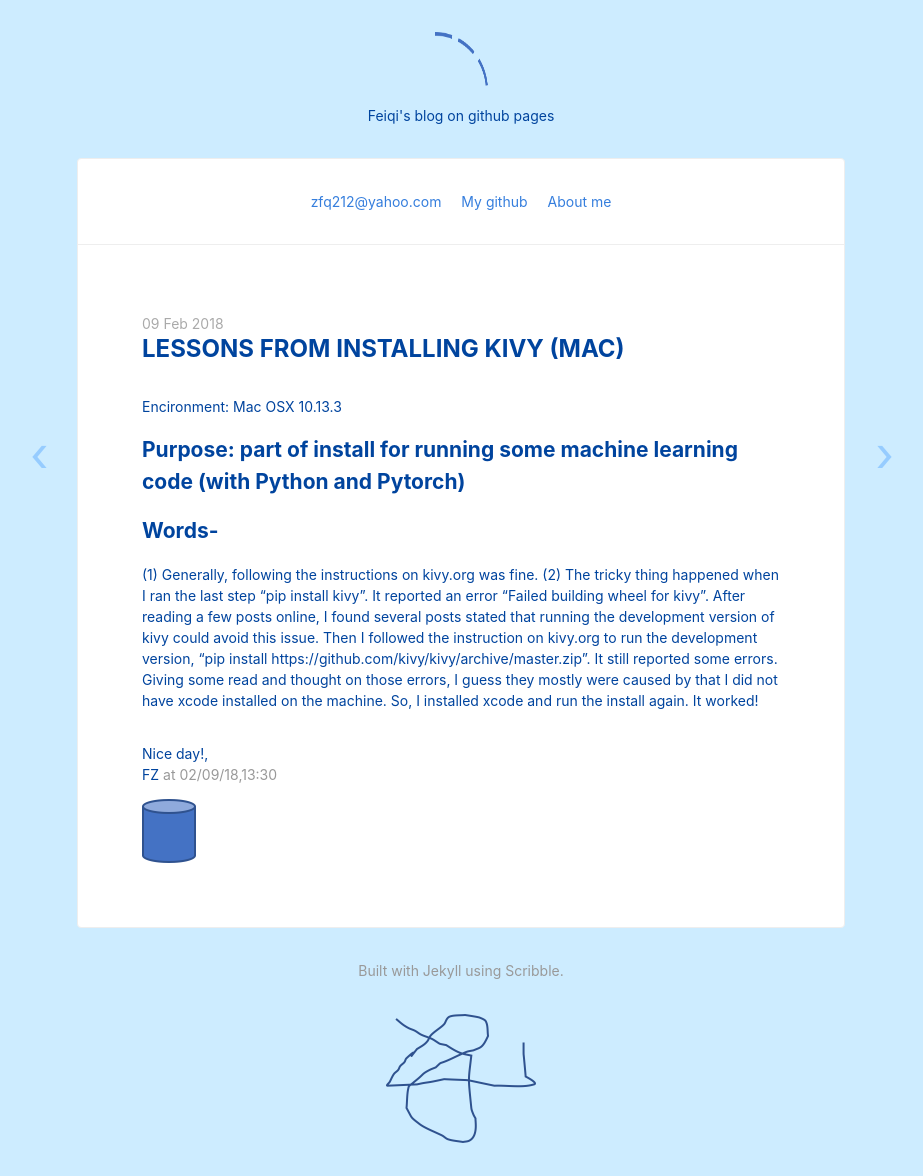
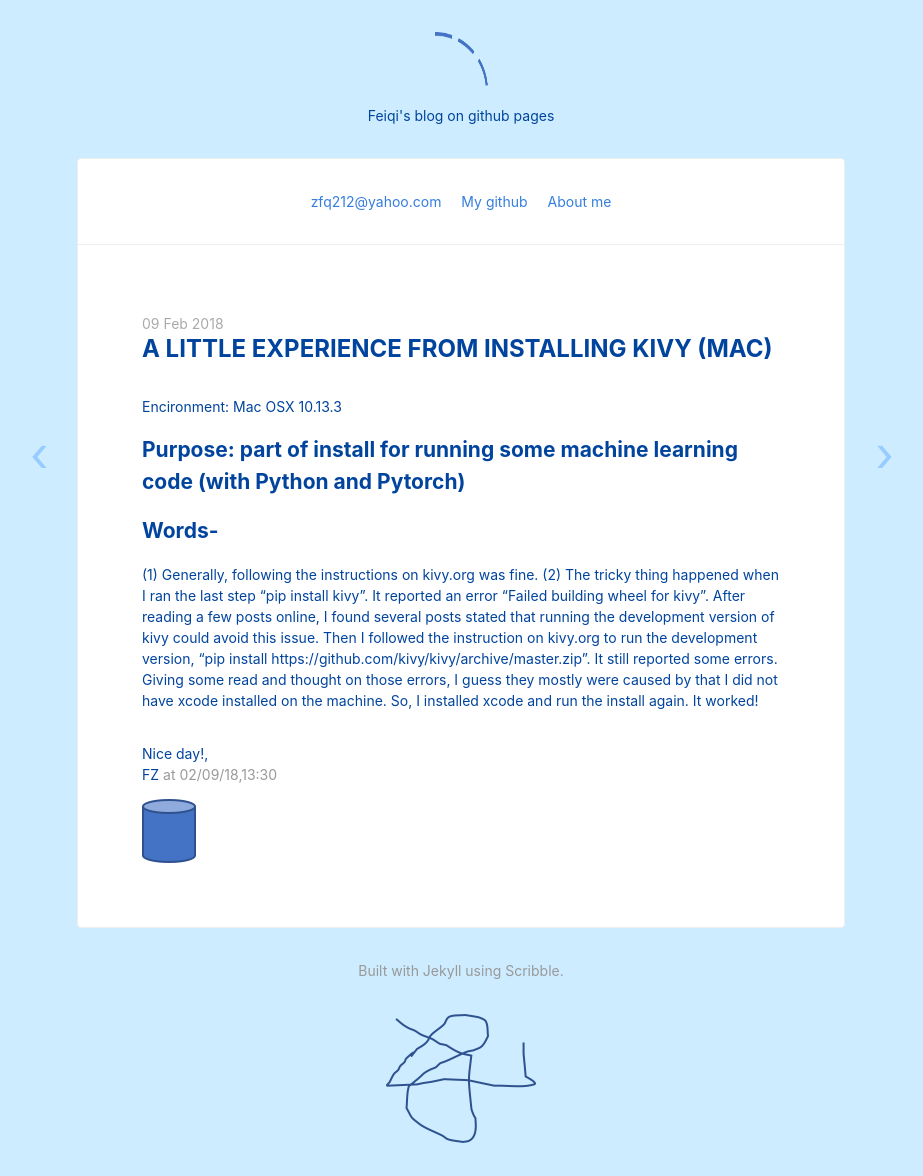
Before and after one commit to zfq212git/zfq212git.github.io, a Jekyll site: the page built from _posts/2018-02-09-Lesson-from-kivy installing-Mac.md, in a window 1280 px wide. Shown: the whole page, without its empty margins (179-1102 px from the left). Built offline with Jekyll 4.4.1, drawn with Linux system fonts in a browser that asks for light colours; nearby versions of some CDN libraries.

Commit message:
Update 2018-02-09-Lesson-from-kivy installing-Mac.md

```diff
--- a/_posts/2018-02-09-Lesson-from-kivy installing-Mac.md
+++ b/_posts/2018-02-09-Lesson-from-kivy installing-Mac.md
@@ -1,5 +1,5 @@
 ---
-title: Lessons from installing Kivy (Mac)
+title: A little experience from installing Kivy (Mac)
 date: 2018-02-09 13:30:30
 ---
 
```
